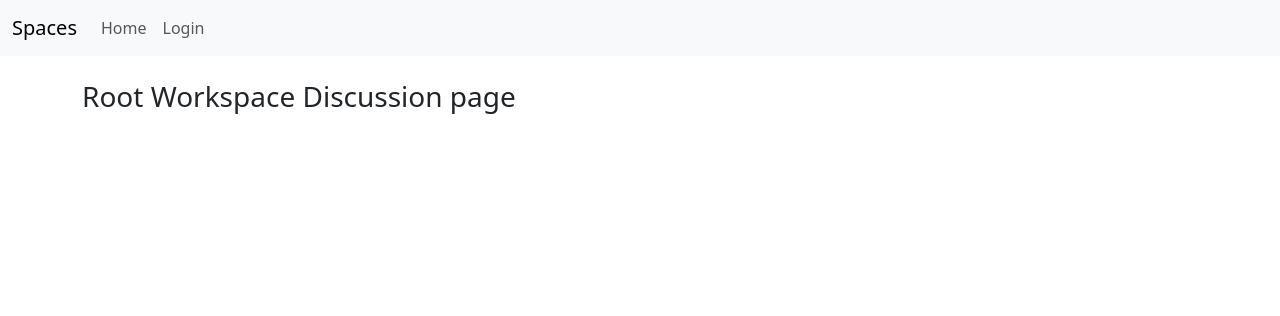
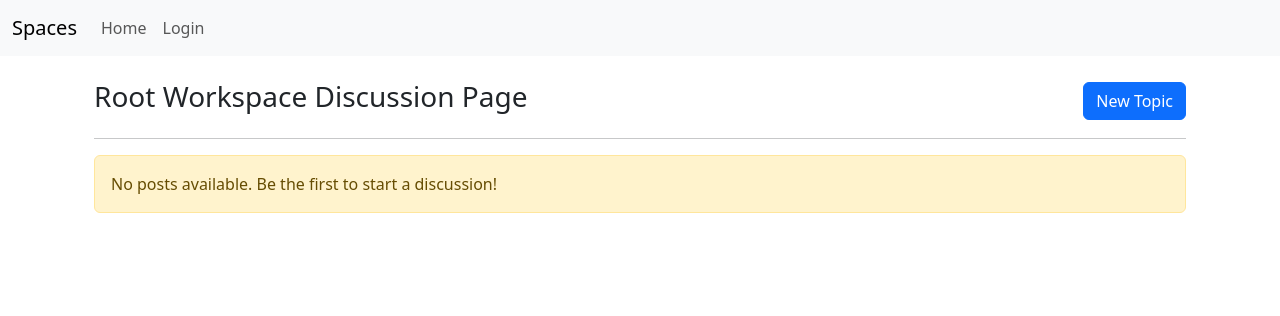
Before and after one commit to Rachit74/spaces, a Django app: page /workspace/2/discuss in a window 1280 px wide. Shown: the top 316 px of the page. Run offline with Django 5.2, Linux system fonts and the light colour scheme; data comes from the database, SQL or seed files in the repository; both versions use the stored data as it was after the commit.

Commit message:
discussion post creation and showing on workspace discussion page

```diff
--- a/spaces/workspace/templates/workspace/discuss.html
+++ b/spaces/workspace/templates/workspace/discuss.html
@@ -1,8 +1,32 @@
 {% extends "user/base.html" %}
-
 
 {% block title %} {{ workspace.name }} | Discussion {% endblock %}
 
 {% block content %}
-    <h3>{{ workspace.name }} Discussion page</h3>
+<div class="container mt-4">
+    <!-- Workspace Title -->
+    <div class="d-flex justify-content-between align-items-center mb-3">
+        <h3>{{ workspace.name }} Discussion Page</h3>
+        <a href="{% url 'topic_form' workspace.id %}" class="btn btn-primary">New Topic</a>
+    </div>
+    <hr>
+
+    <!-- Posts Section -->
+    <div class="list-group">
+        {% for post in posts %}
+            <div class="list-group-item">
+                <h5 class="mb-1">{{ post.title }}</h5>
+                <p class="mb-1 text-muted">
+                    <strong>Author:</strong> {{ post.author }} |
+                    <strong>Posted on:</strong> {{ post.created_at|date:"d M Y, H:i" }}
+                </p>
+                <p>{{ post.content }}</p>
+            </div>
+        {% empty %}
+            <div class="alert alert-warning" role="alert">
+                No posts available. Be the first to start a discussion!
+            </div>
+        {% endfor %}
+    </div>
+</div>
 {% endblock %}
--- a/spaces/workspace/urls.py
+++ b/spaces/workspace/urls.py
@@ -8,4 +8,6 @@ urlpatterns = [
     path('delete_workspace/<int:workspace_id>', views.delete_workspace, name='delete_workspace'),
     path('workspace/<int:workspace_id>', views.workspace_view, name='workspace_view'),
     path('workspace/<int:workspace_id>/discuss', views.workspace_discussion, name='workspace_discussion'),
+    path('workspace/<int:workspace_id>/topic_form', views.discussion_topic_form, name='topic_form'),
+
 ]
--- a/spaces/workspace/views.py
+++ b/spaces/workspace/views.py
@@ -4,8 +4,8 @@ from django.http import HttpResponseForbidden
 from django.db.models import Q
 
 
-from .forms import WorkspaceCreationForm
-from .models import Workspace
+from .forms import WorkspaceCreationForm, PostCreationForm
+from .models import Workspace, Post, Comment
 
 # Create your views here.
 def workspace_home(request):
@@ -71,9 +71,32 @@ def workspace_view(request, workspace_id):
 
 def workspace_discussion(request, workspace_id):
     workspace = get_object_or_404(Workspace, id=workspace_id)
+    posts = Post.objects.filter(workspace=workspace)
 
     context = {
         'workspace': workspace,
+        'posts': posts,
     }
 
     return render(request, 'workspace/discuss.html', context=context)
+
+
+def discussion_topic_form(request, workspace_id):
+    workspace = get_object_or_404(Workspace, id=workspace_id)
+    if request.method == "POST":
+        form = PostCreationForm(request.POST)
+        if form.is_valid():
+            post = form.save(commit=False)
+            post.workspace = workspace
+            post.author = request.user
+            post.save()
+            return redirect('workspace_discussion', workspace_id=workspace_id)
+
+    else:
+        form = PostCreationForm()
+        context = {
+            'workspace': workspace,
+            'form': form
+        }
+
+        return render(request, 'workspace/topic_form.html', context=context)
```
Also changed, not shown: spaces/workspace/forms.py (+6 -1 lines), spaces/workspace/templates/workspace/topic_form.html (added, +23 -0 lines), spaces/db.sqlite3.
